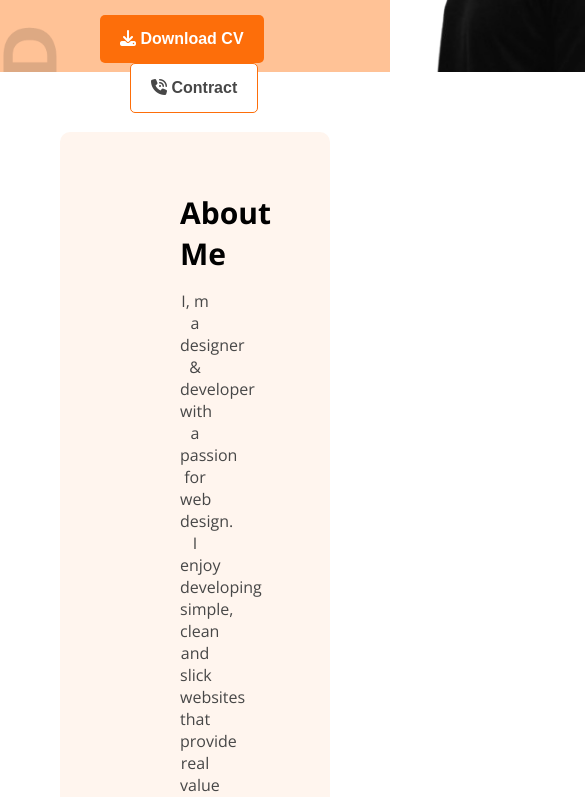
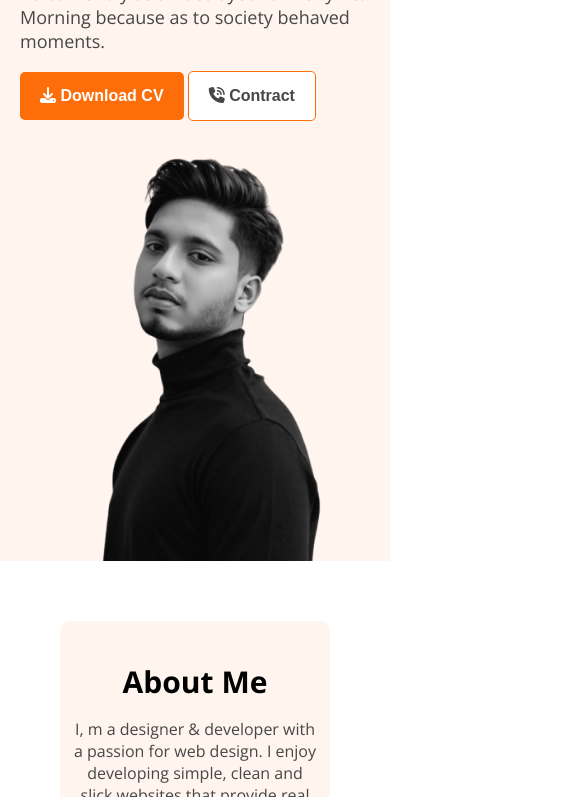
Before and after one commit to Mohammadsyedmostafa/developer-porttfolio, a plain HTML site: page index.html in a window 390 px wide. Shown: the part 525-1322 px from the top of the page, 585 px wide, since content can reach past the window. Drawn offline with nearby package versions, Linux system fonts and the light colour scheme.

Commit message:
added respossive

```diff
--- a/styles/style.css
+++ b/styles/style.css
@@ -95,7 +95,7 @@ nav ul a {
     display: flex;
     justify-content: space-between;
     margin: 0px 40px 0 100px;
-    height: 480px;
+    height: 100%;
 
 }
 .bannar-contant{
@@ -234,3 +234,44 @@ footer textarea{
     margin-bottom: 24px;
     border: none;
 }
+@media screen and (max-width: 576px){
+    body{
+        width: 100%;
+    }
+    .item-container,
+    .resume-item,
+    .resume-item,
+    .about-items,
+    nav,
+    .bannar,
+    footer{
+        flex-direction: column;
+    }
+    nav{
+        margin: 0px;
+    }
+    .bannar{
+        margin: 20px;
+    }
+    .bannar-contant{
+        margin-top: 0px;
+    }
+    .header{
+        background-image: none;
+    }
+    .btn-primary{
+        margin-bottom: 10px;
+    }
+    .btn-primary1{
+        margin-left: 0px;
+    }
+    .about{
+        padding: 10px;
+    }
+    .item{
+        padding: 10px 20px;
+    }
+    .footer-colum{
+        width: 100%;
+    }
+}
```
